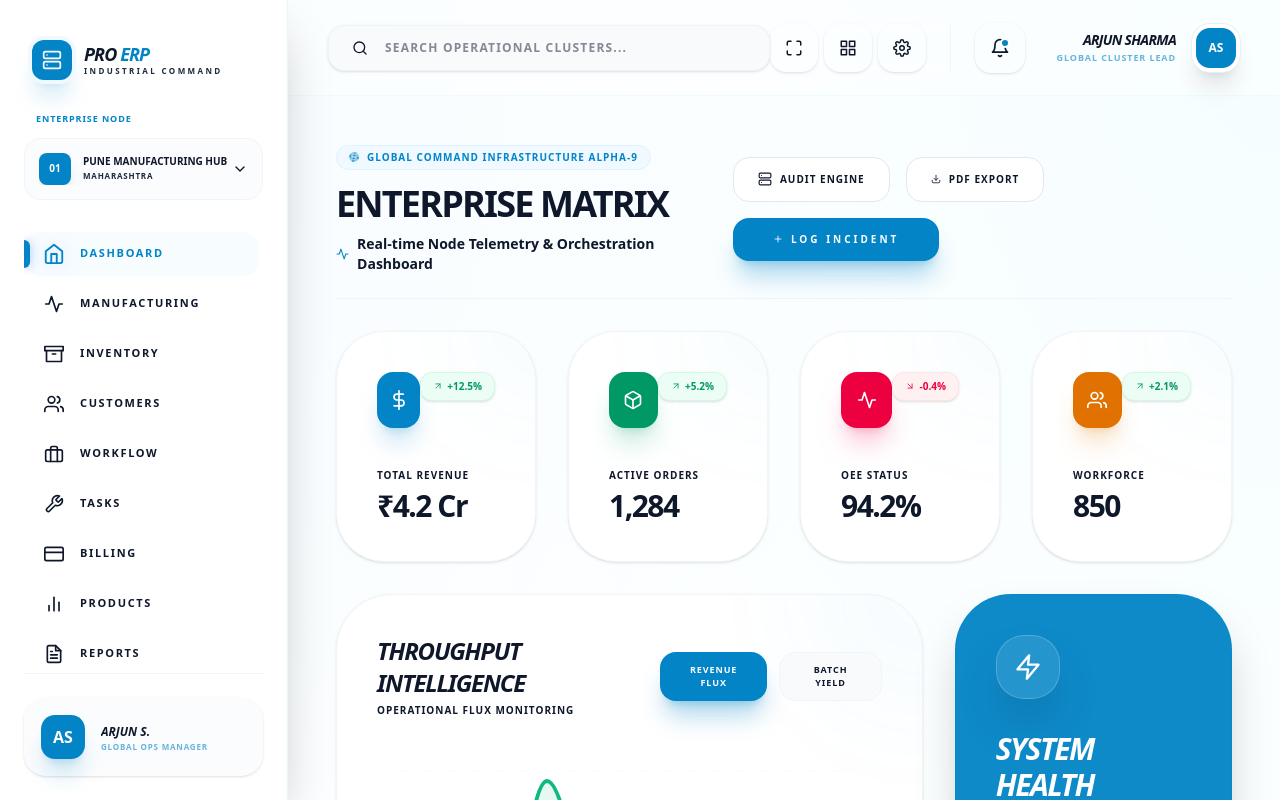
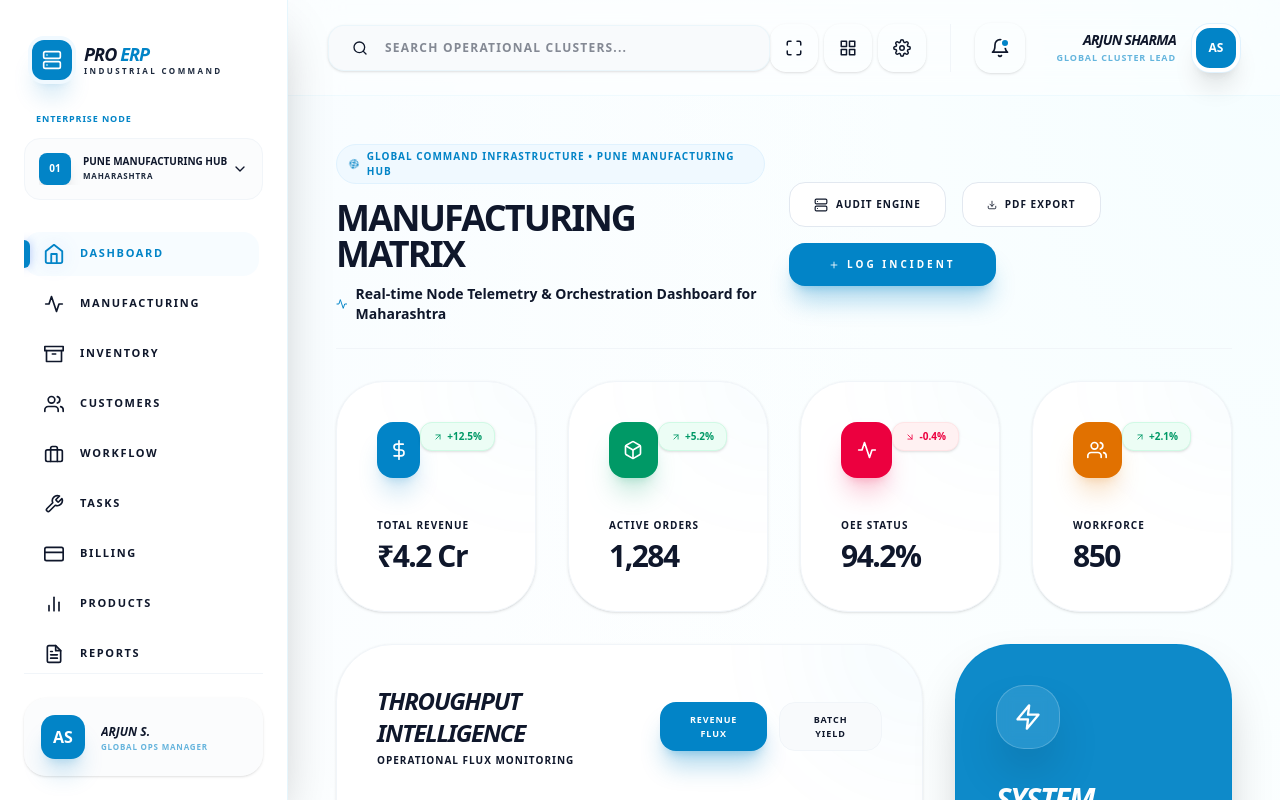
Before and after one commit to pranesh-fortumars/ERP-VERSION-2, a Next.js app: page /dashboard in a window 1280 px wide. Shown: the top 800 px of the page. Built offline with nearby package versions, Linux system fonts and the light colour scheme.

Commit message:
fix in func

```diff
--- a/src/app/dashboard/page.tsx
+++ b/src/app/dashboard/page.tsx
@@ -2,18 +2,16 @@
 
 import React, { useState } from 'react';
 import { motion, AnimatePresence } from 'framer-motion';
-import {
-  FiActivity, FiBox, FiUsers, FiDollarSign,
-  FiTrendingUp, FiArrowUpRight, FiArrowDownRight,
-  FiZap, FiServer, FiShield, FiCpu, FiGlobe, FiTarget, FiAlertTriangle, FiCheckCircle, FiPlus, FiX, FiDownload
-} from 'react-icons/fi';
+import { FiActivity, FiBox, FiUsers, FiDollarSign, FiTrendingUp, FiArrowUpRight, FiArrowDownRight, FiZap, FiServer, FiShield, FiCpu, FiGlobe, FiTarget, FiAlertTriangle, FiCheckCircle, FiPlus, FiX, FiDownload } from 'react-icons/fi';
 import {
   AreaChart, Area, XAxis, YAxis,
   CartesianGrid, Tooltip, ResponsiveContainer, Line
 } from 'recharts';
 import CustomTooltip from '@/components/CustomTooltip';
+import { useIndustry } from '@/context/IndustryContext';
 
 const DashboardPage = () => {
+  const { activeIndustry } = useIndustry();
   const [incidents, setIncidents] = useState([
     { id: 'INC-901', type: 'Production Latency', severity: 'High', status: 'Reviewing', time: '14:20:01' },
     { id: 'INC-842', type: 'Quality Deviation', severity: 'Med', status: 'Logged', time: '13:45:12' },
@@ -23,13 +21,13 @@ const DashboardPage = () => {
   const [isModalOpen, setIsModalOpen] = useState(false);
   const [isAuditOpen, setIsAuditOpen] = useState(false);
   const [isExporting, setIsExporting] = useState(false);
-  const [newIncident, setNewIncident] = useState({ type: '', severity: 'Low', node: 'Unit-7A' });
+  const [newIncident, setNewIncident] = useState({ type: '', severity: 'Low', node: activeIndustry.id });
 
   const stats = [
-    { label: 'Total Revenue', value: '₹4.2 Cr', change: '+12.5%', isUp: true, icon: <FiDollarSign className="w-5 h-5" />, color: 'blue' },
-    { label: 'Active Orders', value: '1,284', change: '+5.2%', isUp: true, icon: <FiBox className="w-5 h-5" />, color: 'emerald' },
-    { label: 'OEE Status', value: '94.2%', change: '-0.4%', isUp: false, icon: <FiActivity className="w-5 h-5" />, color: 'rose' },
-    { label: 'Workforce', value: '850', change: '+2.1%', isUp: true, icon: <FiUsers className="w-5 h-5" />, color: 'amber' },
+    { label: 'Total Revenue', value: activeIndustry.stats.revenue, change: '+12.5%', isUp: true, icon: <FiDollarSign className="w-5 h-5" />, color: 'blue' },
+    { label: 'Active Orders', value: activeIndustry.stats.throughput, change: '+5.2%', isUp: true, icon: <FiBox className="w-5 h-5" />, color: 'emerald' },
+    { label: 'OEE Status', value: activeIndustry.stats.efficiency, change: '-0.4%', isUp: false, icon: <FiActivity className="w-5 h-5" />, color: 'rose' },
+    { label: 'Workforce', value: activeIndustry.stats.workforce, change: '+2.1%', isUp: true, icon: <FiUsers className="w-5 h-5" />, color: 'amber' },
   ];
 
   const chartData = [
@@ -56,7 +54,7 @@ const DashboardPage = () => {
     const time = new Date().toLocaleTimeString('en-GB', { hour12: false });
     setIncidents([{ id, ...newIncident, status: 'Logged', time }, ...incidents]);
     setIsModalOpen(false);
-    setNewIncident({ type: '', severity: 'Low', node: 'Unit-7A' });
+    setNewIncident({ type: '', severity: 'Low', node: activeIndustry.id });
   };
 
   return (
@@ -65,11 +63,11 @@ const DashboardPage = () => {
       <div className="flex flex-col lg:flex-row lg:items-center justify-between gap-6 pb-6 border-b border-slate-100">
         <div>
            <div className="inline-flex items-center gap-2 px-3 py-1 rounded-full bg-blue-50 text-blue-600 text-[10px] font-black uppercase tracking-widest mb-4 border border-blue-100 font-black">
-            <FiGlobe className="animate-spin-slow" /> Global Command Infrastructure Alpha-9
+            <FiGlobe className="animate-spin-slow" /> Global Command Infrastructure • {activeIndustry.name}
           </div>
-          <h1 className="text-4xl font-black tracking-tighter text-slate-900 uppercase leading-none">Enterprise Matrix</h1>
+          <h1 className="text-4xl font-black tracking-tighter text-slate-900 uppercase leading-none">{activeIndustry.type} Matrix</h1>
           <p className="text-slate-900 font-bold text-sm mt-3 flex items-center gap-2">
-            <FiActivity className="text-blue-600" /> Real-time Node Telemetry & Orchestration Dashboard
+            <FiActivity className="text-blue-600" /> Real-time Node Telemetry & Orchestration Dashboard for {activeIndustry.location}
           </p>
         </div>
         <div className="flex flex-wrap items-center gap-4">
@@ -282,8 +280,8 @@ const DashboardPage = () => {
                   </div>
                   <div className="space-y-4">
                     <label className="text-[10px] font-black uppercase tracking-widest text-slate-900 ml-1">Origin Node</label>
-                    <input required type="text" placeholder="e.g. Unit-7A" className="w-full bg-slate-50 border-none rounded-3xl py-6 px-8 text-sm font-black outline-none focus:ring-4 focus:ring-blue-600/5 text-slate-900"
-                           value={newIncident.node} onChange={(e) => setNewIncident({...newIncident, node: e.target.value})} />
+                    <input disabled required type="text" className="w-full bg-slate-100 border-none rounded-3xl py-6 px-8 text-sm font-black outline-none text-slate-900 opacity-50 cursor-not-allowed"
+                           value={activeIndustry.id} />
                   </div>
                 </div>
                 <button type="submit" className="w-full mt-6 py-6 bg-blue-600 text-white rounded-[32px] font-black text-xs uppercase tracking-[0.4em] shadow-2xl shadow-blue-600/30 hover:bg-blue-700 transition-all hover:scale-[1.02] active:scale-95 flex items-center justify-center gap-3">
--- a/src/app/inventory/page.tsx
+++ b/src/app/inventory/page.tsx
@@ -2,16 +2,15 @@
 
 import React, { useState, useMemo } from 'react';
 import { motion, AnimatePresence } from 'framer-motion';
-import {
-  FiPackage, FiAlertCircle, FiTruck, FiDatabase, FiPlus, FiX,
-  FiSearch, FiFilter, FiActivity, FiGlobe, FiLayers, FiDownload, FiUpload, FiMapPin, FiBarChart2
-} from 'react-icons/fi';
+import { FiPackage, FiAlertCircle, FiTruck, FiDatabase, FiPlus, FiX, FiSearch, FiFilter, FiActivity, FiGlobe, FiLayers, FiDownload, FiUpload, FiMapPin, FiBarChart2 } from 'react-icons/fi';
+import { useIndustry } from '@/context/IndustryContext';
 
 const InventoryPage = () => {
+  const { activeIndustry } = useIndustry();
   const [inventory, setInventory] = useState([
-    { id: 'SKU-7701', name: 'Precision Alloy Plate', category: 'Raw Materials', stock: 1240, status: 'Stable', color: 'text-blue-600 bg-blue-50', warehouse: 'Pune Hub', price: '₹75,000' },
+    { id: 'SKU-7701', name: 'Precision Alloy Plate', category: 'Raw Materials', stock: 1240, status: 'Stable', color: 'text-blue-600 bg-blue-50', warehouse: activeIndustry.location, price: '₹75,000' },
     { id: 'SKU-8824', name: 'Neural Logic Core v2', category: 'WIP Goods', stock: 85, status: 'Low Stock', color: 'text-amber-600 bg-amber-50', warehouse: 'Chennai U2', price: '₹12,400' },
-    { id: 'SKU-0091', name: 'Steel Housing - Node 7', category: 'Finished Goods', stock: 450, status: 'Stable', color: 'text-blue-600 bg-blue-50', warehouse: 'Pune Hub', price: '₹5,200' },
+    { id: 'SKU-0091', name: 'Steel Housing - Node 7', category: 'Finished Goods', stock: 450, status: 'Stable', color: 'text-blue-600 bg-blue-50', warehouse: activeIndustry.location, price: '₹5,200' },
     { id: 'SKU-2150', name: 'High-Tensile Fasteners', category: 'Consumables', stock: 12, status: 'Critical', color: 'text-rose-600 bg-rose-50', warehouse: 'Mumbai Depot', price: '₹850' }
   ]);
 
@@ -20,7 +19,7 @@ const InventoryPage = () => {
   const [searchTerm, setSearchTerm] = useState('');
   const [filterCategory, setFilterCategory] = useState('All');
   const [isModalOpen, setIsModalOpen] = useState(false);
-  const [newItem, setNewItem] = useState({ name: '', category: 'Raw Materials', stock: '', warehouse: 'Pune Hub', price: '' });
+  const [newItem, setNewItem] = useState({ name: '', category: 'Raw Materials', stock: '', warehouse: activeIndustry.location, price: '' });
 
   const handleExport = () => {
     setIsExporting(true);
@@ -57,7 +56,7 @@ const InventoryPage = () => {
     };
     setInventory([newEntry, ...inventory]);
     setIsModalOpen(false);
-    setNewItem({ name: '', category: 'Raw Materials', stock: '', warehouse: 'Pune Hub', price: '' });
+    setNewItem({ name: '', category: 'Raw Materials', stock: '', warehouse: activeIndustry.location, price: '' });
   };
 
   const inventorySummary = [
@@ -80,9 +79,9 @@ const InventoryPage = () => {
            <div className="inline-flex items-center gap-2 px-3 py-1 rounded-full bg-blue-50 text-blue-600 text-[10px] font-black uppercase tracking-widest mb-4 border border-blue-100">
             <FiGlobe className="animate-spin-slow" /> Supply Chain Infrastructure Active
           </div>
-          <h1 className="text-4xl font-black text-slate-900 uppercase tracking-tighter leading-none">Asset Inventory</h1>
+          <h1 className="text-4xl font-black text-slate-900 uppercase tracking-tighter leading-none">{activeIndustry.name} Inventory</h1>
           <p className="text-slate-900 font-bold text-sm mt-2 flex items-center gap-2">
-            <FiLayers className="text-blue-600" /> Multi-Unit Stock Ledger & Warehouse Intelligence
+            <FiLayers className="text-blue-600" /> Stock Ledger for {activeIndustry.location}
           </p>
         </div>
         <div className="flex flex-wrap items-center gap-4">
--- a/src/app/manufacturing/page.tsx
+++ b/src/app/manufacturing/page.tsx
@@ -2,12 +2,11 @@
 
 import React, { useState } from 'react';
 import { motion, AnimatePresence } from 'framer-motion';
-import {
-  FiCpu, FiActivity, FiSettings, FiTool, FiCheckCircle, FiAlertCircle,
-  FiArrowRight, FiPlay, FiBox, FiClock, FiShield, FiPlus, FiX, FiLayers, FiDownload, FiUpload
-} from 'react-icons/fi';
+import { FiCpu, FiActivity, FiSettings, FiTool, FiCheckCircle, FiAlertCircle, FiArrowRight, FiPlay, FiBox, FiClock, FiShield, FiPlus, FiX, FiLayers, FiDownload, FiUpload, FiGlobe } from 'react-icons/fi';
+import { useIndustry } from '@/context/IndustryContext';
 
 const ManufacturingPage = () => {
+  const { activeIndustry } = useIndustry();
   const [activeTab, setActiveTab] = useState('All');
   const [isModalOpen, setIsModalOpen] = useState(false);
 
@@ -39,9 +38,9 @@ const ManufacturingPage = () => {
           <div className="inline-flex items-center gap-2 px-3 py-1 rounded bg-blue-50 text-blue-600 text-[10px] font-black uppercase tracking-widest mb-4 border border-blue-100">
              <FiCpu className="animate-spin-slow" /> Manufacturing Execution System Active
           </div>
-          <h1 className="text-4xl font-black text-slate-900 uppercase tracking-tighter leading-none">Floor Intelligence</h1>
+          <h1 className="text-4xl font-black text-slate-900 uppercase tracking-tighter leading-none">{activeIndustry.name} Floor</h1>
           <p className="text-slate-900 font-bold text-sm mt-2 flex items-center gap-2">
-            <FiActivity className="text-blue-500" /> Real-time OEE & Neural Production Analytics
+            <FiActivity className="text-blue-500" /> Production Analytics for {activeIndustry.location} for {activeIndustry.location}
           </p>
         </div>
         <div className="flex flex-wrap items-center gap-4">
--- a/src/components/Sidebar.tsx
+++ b/src/components/Sidebar.tsx
@@ -4,6 +4,7 @@ import React, { useState } from 'react';
 import Link from 'next/link';
 import { usePathname } from 'next/navigation';
 import { motion, AnimatePresence } from 'framer-motion';
+import { useIndustry, industries } from '@/context/IndustryContext';
 import {
   FiHome, FiArchive, FiUsers, FiBriefcase,
   FiTool, FiFileText, FiBarChart2, FiDollarSign,
@@ -26,15 +27,9 @@ const navItems = [
   { href: '/payroll', icon: <FiSettings />, label: 'Payroll' },
 ];
 
-const instances = [
-  { id: 'INST-01', name: 'Pune Manufacturing Hub', location: 'Maharashtra' },
-  { id: 'INST-02', name: 'Chennai Logistics Node', location: 'Tamil Nadu' },
-  { id: 'INST-03', name: 'Global R&D Center', location: 'Bangalore' },
-];
-
 const Sidebar = () => {
+  const { activeIndustry: activeInstance, setIndustry } = useIndustry();
   const [isNavOpen, setIsNavOpen] = useState(false);
-  const [activeInstance, setActiveInstance] = useState(instances[0]);
   const [isInstanceSelectorOpen, setIsInstanceSelectorOpen] = useState(false);
   const pathname = usePathname();
 
@@ -87,11 +82,11 @@ const Sidebar = () => {
                  exit={{ opacity: 0, y: -10, scale: 0.95 }}
                  className="absolute top-full mt-2 left-0 right-0 bg-white border border-slate-200 rounded-2xl shadow-2xl z-50 p-2 overflow-hidden"
                >
-                 {instances.map((instance) => (
+                 {industries.map((instance) => (
                    <button
                      key={instance.id}
                      onClick={() => {
-                       setActiveInstance(instance);
+                       setIndustry(instance.id);
                        setIsInstanceSelectorOpen(false);
                      }}
                      className={`w-full flex items-center gap-3 p-3 rounded-xl transition-all text-left group hover:bg-blue-50 ${activeInstance.id === instance.id ? 'bg-blue-50' : ''}`}
@@ -281,10 +276,10 @@ const Sidebar = () => {
                      <button onClick={() => setIsInstanceSelectorOpen(false)} className="p-3 bg-slate-50 rounded-2xl"><FiX /></button>
                   </div>
                   <div className="space-y-4">
-                     {instances.map(instance => (
+                     {industries.map(instance => (
                         <button
                           key={instance.id}
-                          onClick={() => { setActiveInstance(instance); setIsInstanceSelectorOpen(false); }}
+                          onClick={() => { setIndustry(instance.id); setIsInstanceSelectorOpen(false); }}
                           className={`w-full p-6 rounded-3xl border transition-all flex items-center gap-4 ${activeInstance.id === instance.id ? 'bg-blue-50 border-blue-600/30' : 'bg-white border-slate-100 hover:border-blue-500/20'}`}
                         >
                            <div className={`w-12 h-12 rounded-2xl flex items-center justify-center font-black text-lg ${activeInstance.id === instance.id ? 'bg-blue-600 text-white shadow-xl shadow-blue-600/30' : 'bg-slate-100 text-slate-900'}`}>
--- /dev/null
+++ b/src/context/IndustryContext.tsx
@@ -0,0 +1,72 @@
+'use client'
+
+import React, { createContext, useContext, useState, ReactNode } from 'react';
+
+export type Industry = {
+  id: string;
+  name: string;
+  location: string;
+  type: 'Manufacturing' | 'Logistics' | 'R&D';
+  accentColor: string;
+  stats: {
+    revenue: string;
+    throughput: string;
+    efficiency: string;
+    workforce: string;
+  };
+};
+
+export const industries: Industry[] = [
+  {
+    id: 'INST-01',
+    name: 'Pune Manufacturing Hub',
+    location: 'Maharashtra',
+    type: 'Manufacturing',
+    accentColor: 'blue',
+    stats: { revenue: '₹4.2 Cr', throughput: '1,284', efficiency: '94.2%', workforce: '850' }
+  },
+  {
+    id: 'INST-02',
+    name: 'Chennai Logistics Node',
+    location: 'Tamil Nadu',
+    type: 'Logistics',
+    accentColor: 'emerald',
+    stats: { revenue: '₹3.8 Cr', throughput: '5,600', efficiency: '88.5%', workforce: '420' }
+  },
+  {
+    id: 'INST-03',
+    name: 'Global R&D Center',
+    location: 'Bangalore',
+    type: 'R&D',
+    accentColor: 'indigo',
+    stats: { revenue: '₹1.5 Cr', throughput: '42', efficiency: '99.1%', workforce: '150' }
+  },
+];
+
+interface IndustryContextProps {
+  activeIndustry: Industry;
+  setIndustry: (id: string) => void;
+}
+
+const IndustryContext = createContext<IndustryContextProps | undefined>(undefined);
+
+export const IndustryProvider = ({ children }: { children: ReactNode }) => {
+  const [activeIndustry, setActiveIndustry] = useState<Industry>(industries[0]);
+
+  const setIndustry = (id: string) => {
+    const industry = industries.find(i => i.id === id);
+    if (industry) setActiveIndustry(industry);
+  };
+
+  return (
+    <IndustryContext.Provider value={{ activeIndustry, setIndustry }}>
+      {children}
+    </IndustryContext.Provider>
+  );
+};
+
+export const useIndustry = () => {
+  const context = useContext(IndustryContext);
+  if (!context) throw new Error('useIndustry must be used within an IndustryProvider');
+  return context;
+};
```
Also changed, not shown: src/app/layout.tsx (+6 -1 lines), src/components/SidebarWrapper.tsx (added, +10 -0 lines), src/context/ClientProviders.tsx (added, +12 -0 lines).
